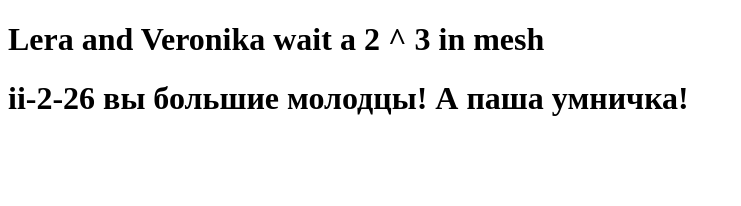
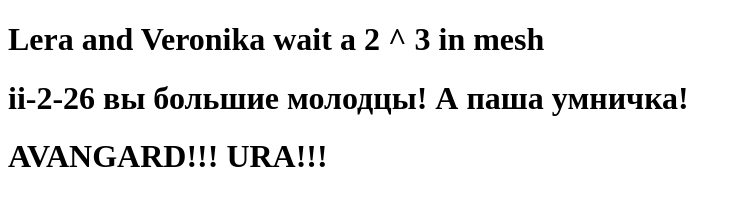
Before and after one commit to WorldOfPets/gitLesson3, a plain HTML site: page index.html in a window 1280 px wide. Shown: the whole page, without its empty margins (0-741 px from the left). Drawn offline with Linux system fonts and the light colour scheme.

Commit message:
avangard

```diff
--- a/index.html
+++ b/index.html
@@ -8,5 +8,6 @@
 <body>
     <h1>Lera and Veronika wait a 2 ^ 3 in mesh</h1>
     <h1>ii-2-26 вы большие молодцы! А паша умничка!</h1>
+    <h1>AVANGARD!!! URA!!!</h1>
 </body>
 </html>
```
